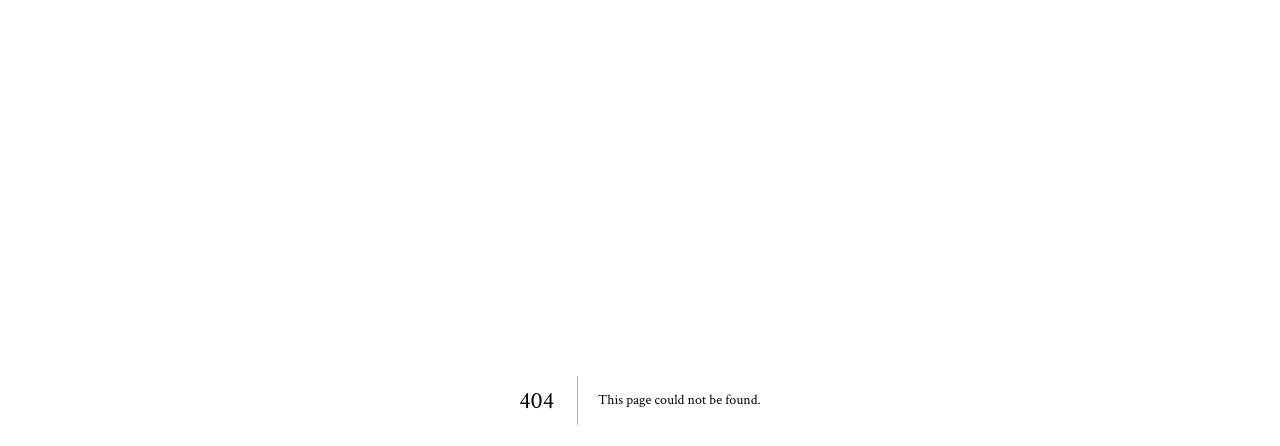
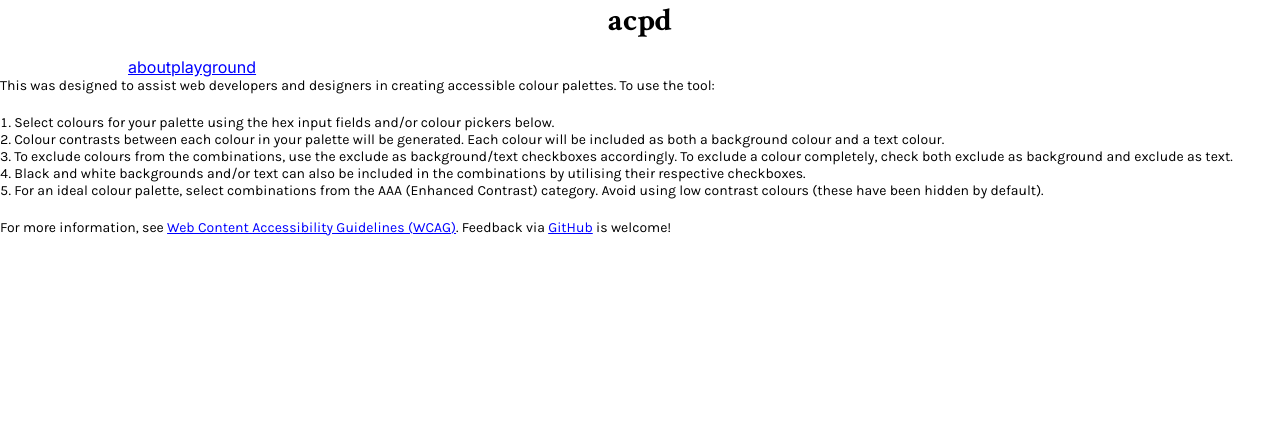
Before and after one commit to AthenasCode/Accessible-Colour-Palette-Designer, a Next.js app in the folder codesigner/: page /about in a window 1280 px wide. Before the commit this address had no page. Shown: the top 446 px of the page. Built offline with nearby package versions, Linux system fonts and the light colour scheme.

Commit message:
added about page routing and global layout

```diff
--- /dev/null
+++ b/codesigner/src/app/about/page.tsx
@@ -0,0 +1,47 @@
+"use client";
+
+export default function Home() {
+  return (
+    <main>
+      <p>
+        This was designed to assist web developers and designers in creating
+        accessible colour palettes. To use the tool:
+      </p>
+      <br />
+      <ol>
+        <li>
+          Select colours for your palette using the hex input fields and/or
+          colour pickers below.
+        </li>
+        <li>
+          Colour contrasts between each colour in your palette will be
+          generated. Each colour will be included as both a background colour
+          and a text colour.
+        </li>
+        <li>
+          To exclude colours from the combinations, use the exclude as
+          background/text checkboxes accordingly. To exclude a colour
+          completely, check both exclude as background and exclude as text.
+        </li>
+        <li>
+          Black and white backgrounds and/or text can also be included in the
+          combinations by utilising their respective checkboxes.
+        </li>
+        <li>
+          For an ideal colour palette, select combinations from the AAA
+          (Enhanced Contrast) category. Avoid using low contrast colours (these
+          have been hidden by default).
+        </li>
+      </ol>
+      <br />
+      <p>
+        For more information, see{" "}
+        <a href="https://www.w3.org/TR/WCAG21/#contrast-minimum">
+          Web Content Accessibility Guidelines (WCAG)
+        </a>
+        . Feedback via <a href="https://github.com/emoore29">GitHub</a> is
+        welcome!
+      </p>
+    </main>
+  );
+}
--- a/codesigner/src/app/globals.css
+++ b/codesigner/src/app/globals.css
@@ -8,7 +8,7 @@
 
 @media (prefers-color-scheme: dark) {
   :root {
-    --background-primary: 244, 244, 244;
+    --background-primary: 255, 255, 255;
     --text-primary: 0, 0, 0;
     --background-dark: 45, 45, 45;
     --text-dark: 243, 243, 243;
@@ -81,6 +81,10 @@ a {
   color: blue;
 }
 
+ul {
+  list-style: none;
+}
+
 /* @media (prefers-color-scheme: dark) {
   html {
     color-scheme: dark;
--- /dev/null
+++ b/codesigner/src/app/layout.module.css
@@ -0,0 +1,12 @@
+.header {
+  width: 80vw;
+  margin: auto;
+}
+
+.title {
+  text-align: center;
+}
+
+.nav {
+  margin: auto;
+}
--- a/codesigner/src/app/layout.tsx
+++ b/codesigner/src/app/layout.tsx
@@ -1,6 +1,8 @@
 import type { Metadata } from "next";
 import { Inter } from "next/font/google";
 import "./globals.css";
+import Link from "next/link";
+import styles from "./layout.module.css";
 
 const inter = Inter({ subsets: ["latin"] });
 
@@ -17,7 +19,20 @@ export default function RootLayout({
 }) {
   return (
     <html lang="en">
-      <body className={inter.className}>{children}</body>
+      <body className={inter.className}>
+        <header className={styles.header}>
+          <h1 className={styles.title}>acpd</h1>
+          <nav className={styles.nav}>
+            <ul>
+              <li>
+                <Link href={"/about"}>about</Link>
+                <Link href={"/"}>playground</Link>
+              </li>
+            </ul>
+          </nav>
+        </header>
+        {children}
+      </body>
     </html>
   );
 }
--- a/codesigner/src/app/page.module.css
+++ b/codesigner/src/app/page.module.css
@@ -10,7 +10,7 @@
 }
 
 .main {
-  width: 100vw;
+  width: 80vw;
   display: flex;
   flex-direction: column;
   align-items: left;
```
Also changed, not shown: codesigner/src/app/page.tsx (+0 -42 lines).
